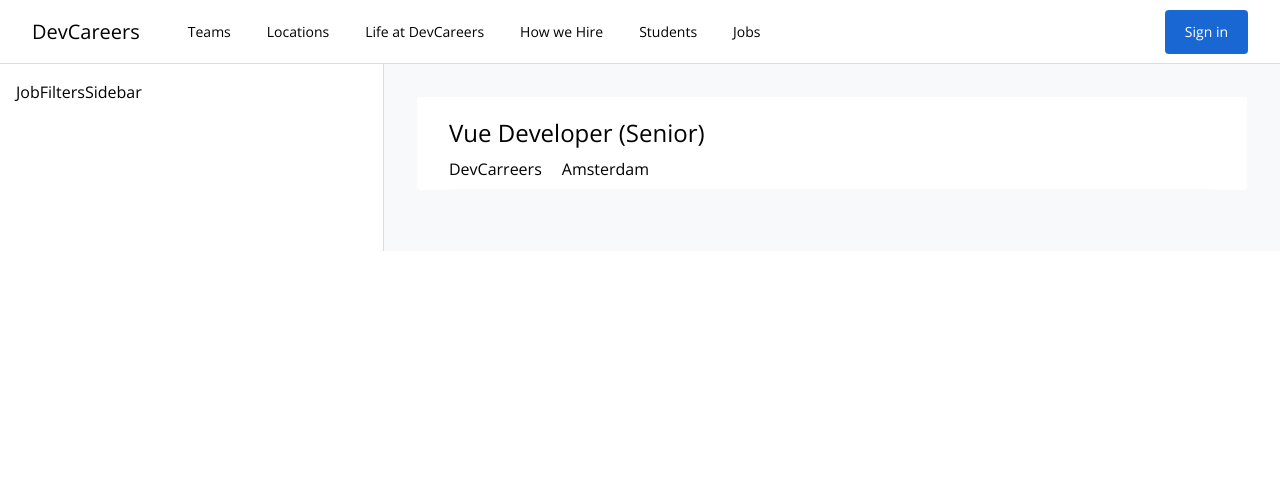
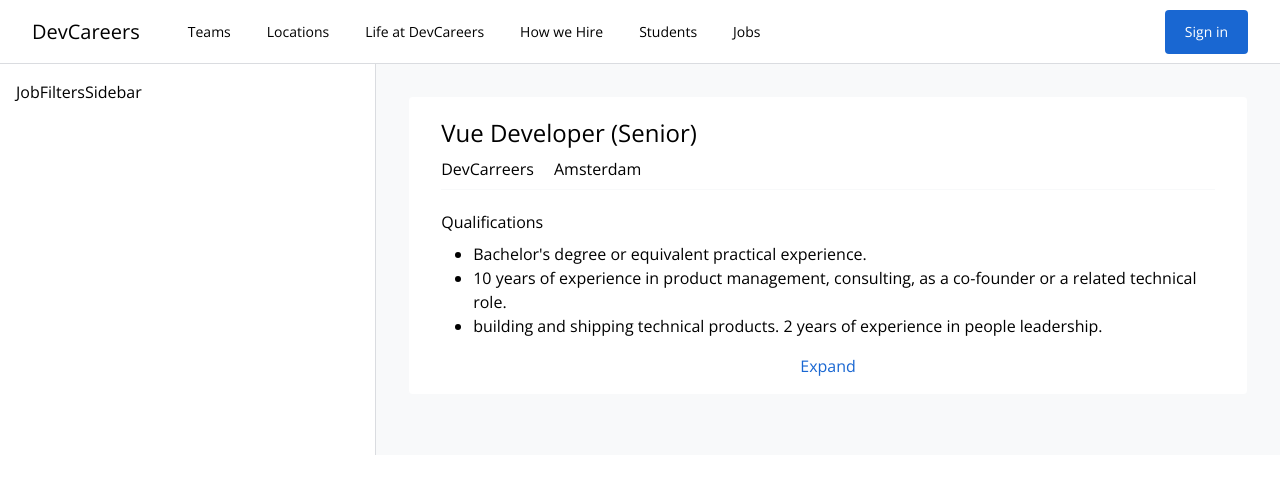
Before and after one commit to brwmaster/job-search, a Vue app: page /jobs/results in a window 1280 px wide. Shown: the top 494 px of the page. Built offline with nearby package versions, Linux system fonts and the light colour scheme.

Commit message:
Add dummy job

```diff
--- a/src/components/JobResults/JobListings.vue
+++ b/src/components/JobResults/JobListings.vue
@@ -18,6 +18,31 @@
               </div>
             </div>
           </div>
+          <div class="px-8 py-4">
+            <div>
+              <h3 class="mt-1 mb-2">Qualifications</h3>
+              <div>
+                <ul class="list-disc pl-8">
+                  <li>Bachelor's degree or equivalent practical experience.</li>
+                  <li>
+                    10 years of experience in product management, consulting, as
+                    a co-founder or a related technical role.
+                  </li>
+                  <li>
+                    building and shipping technical products. 2 years of
+                    experience in people leadership.
+                  </li>
+                </ul>
+              </div>
+            </div>
+            <div class="mt-4 text-center">
+              <router-link
+                to="/jobs/results/1"
+                class="p-1 text-brand-blue-1 hover:shadow-blue"
+                >Expand</router-link
+              >
+            </div>
+          </div>
         </router-link>
       </li>
     </ol>
```
